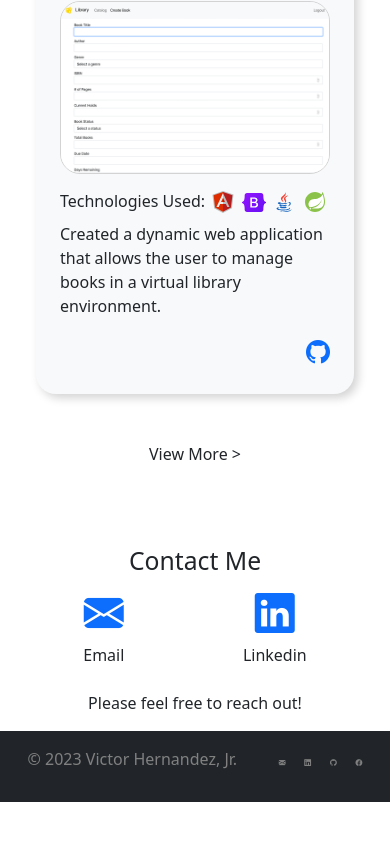
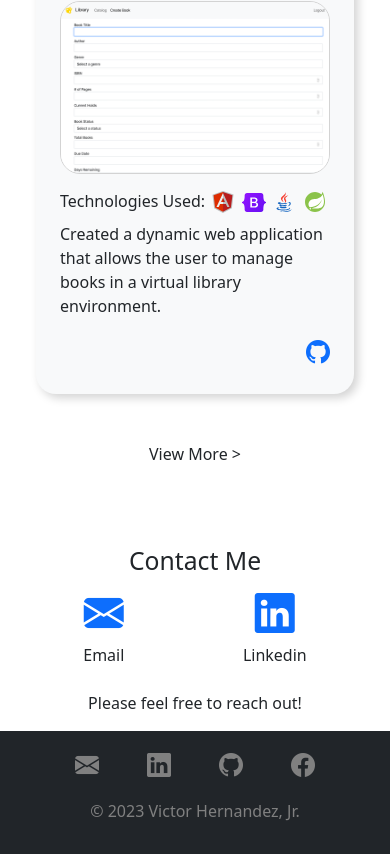
Before and after one commit to vichdz97/Website, an Angular app: page /#/home in a window 390 px wide. Shown: the part 3250-4104 px from the top of the page. Before the commit the page ends 4052 px from the top, so only its background shows below. Built offline with nearby package versions, Linux system fonts and the light colour scheme.

Commit message:
responsive footer

```diff
--- a/src/app/shared/footer/footer.component.css
+++ b/src/app/shared/footer/footer.component.css
@@ -2,15 +2,43 @@ footer {
     padding: 4vw ;
 }
 
-.copyright, .bi {
+.container {
+    text-align: center;
+}
+
+.links {
+    margin-bottom: 1em;
+}
+
+i {
+    margin: 1em;
+    font-size: 1.5em;
+}
+
+i, .copyright {
     color: gray;
 }
 
-.bi, .bi:hover {
-    font-size: 1.75vw;
-    transition: 0.5s;
+@media screen and (min-width: 960px) {
+    .container {
+        display: flex;
+        flex-direction: row-reverse;
+        justify-content: space-between;
+        align-items: baseline;
+    }
+
+    .links {
+        display: flex;
+        justify-content: space-between;
+        width: 25%;
+    }
+
+    i {
+        font-size: 2vw;
+        transition: 0.5s;
+    }
+
+    i:hover {
+        color: white;
+    }
 }
-
-.bi:hover {
-    color: white;
-}
--- a/src/app/shared/footer/footer.component.html
+++ b/src/app/shared/footer/footer.component.html
@@ -1,11 +1,11 @@
 <footer class="bg-dark">
-    <div class="container d-flex justify-content-between align-items-baseline">
-        <p class="copyright">&#169; 2023 Victor Hernandez, Jr.</p>
-        <div class="links d-flex w-25 justify-content-between">
+    <div class="container">
+        <div class="links text-center">
             <a href="mailto:victorhernandezjr97@gmail.com?subject=Connecting with Victor Hernandez, Jr."><i class="bi bi-envelope-fill"></i></a>
             <a href="http://linkedin.com/in/victorhernandezjr/" target="_blank"><i class="bi bi-linkedin"></i></a>
             <a href="https://github.com/vichdz97" target="_blank"><i class="bi bi-github"></i></a>
             <a href="https://www.facebook.com/victorhernandez97/" target="_blank"><i class="bi bi-facebook"></i></a>
         </div>
+        <p class="copyright">&#169; 2023 Victor Hernandez, Jr.</p>
     </div>
 </footer>
```
